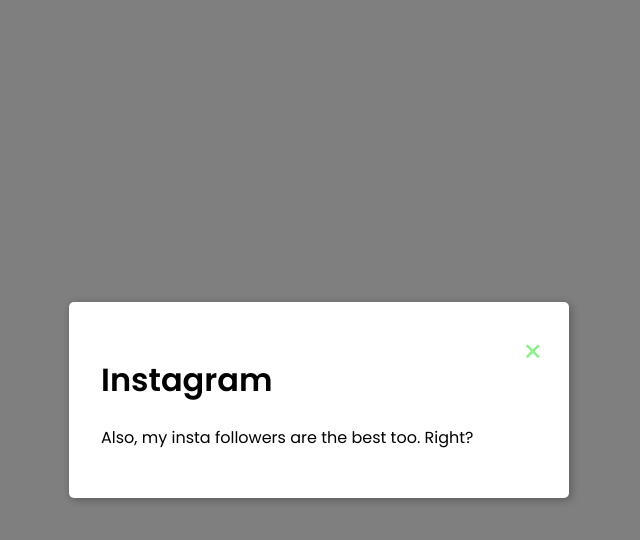
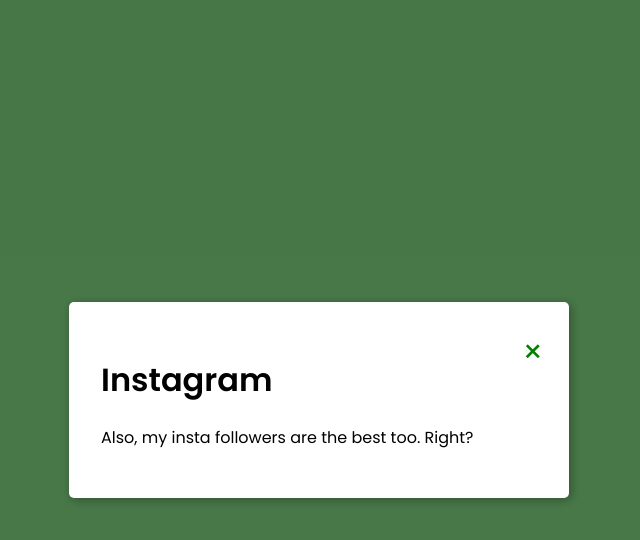
Before and after one commit to khusamayasir/Popup, a plain HTML site: page index.html in a window 1280 px wide. Both pictures are taken after a click on the button "Open". Shown: the whole page, without its empty margins (321-961 px from the left). Drawn offline with Linux system fonts and the light colour scheme.

Commit message:
final commit

```diff
--- a/style.css
+++ b/style.css
@@ -5,6 +5,7 @@
 }
 
 body {
+    background-color: lightgreen;
     display: flex;
     align-items: center;
     justify-content: center;
@@ -14,7 +15,7 @@
 }
 
 button {
-    background-color: lightgreen;
+    background-color: green;
     color: white;
     padding: 1rem;
     border-radius: 4px;
@@ -50,7 +51,7 @@
 
 .popup button {
     background-color: #fff;
-    color: lightgreen;
+    color: green;
     font-size: 2rem;
     position: absolute;
     top: 10px;
```
